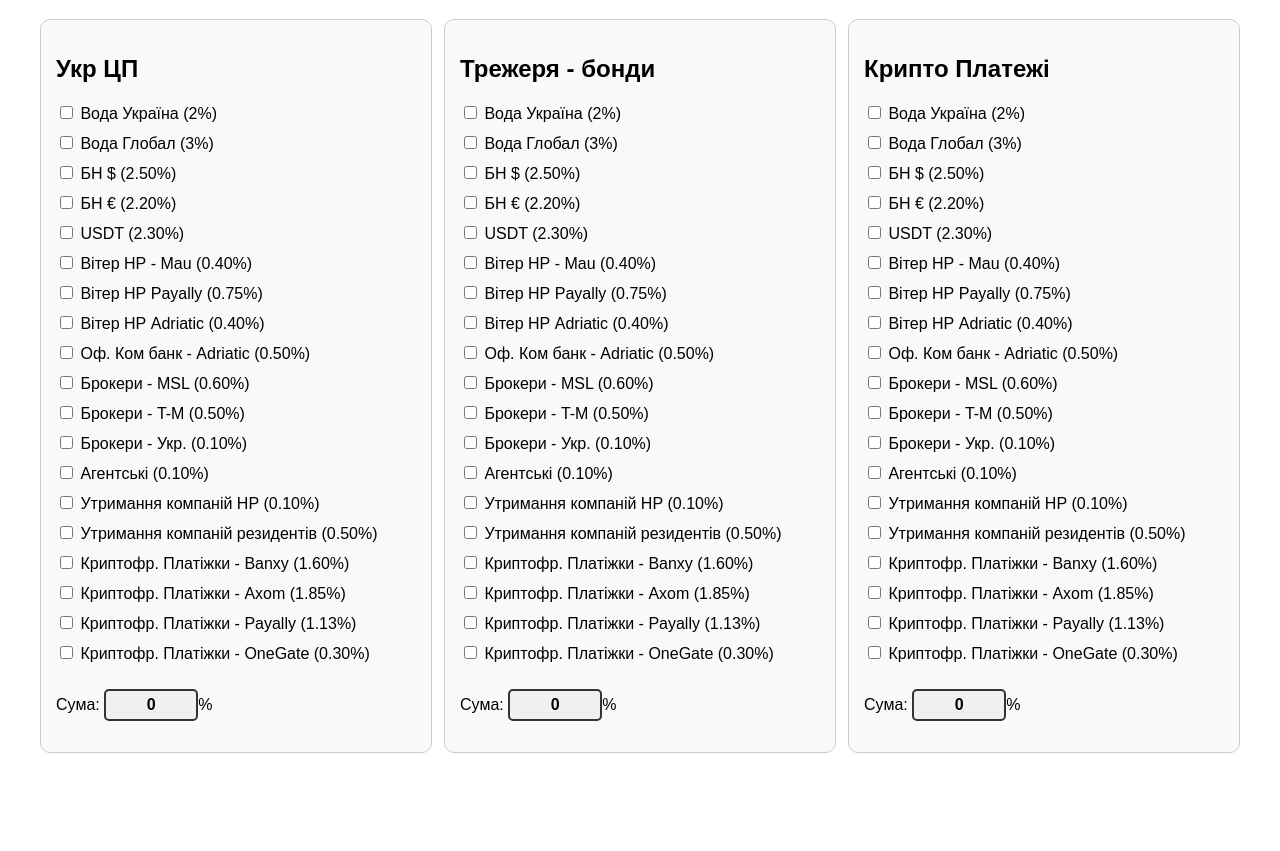
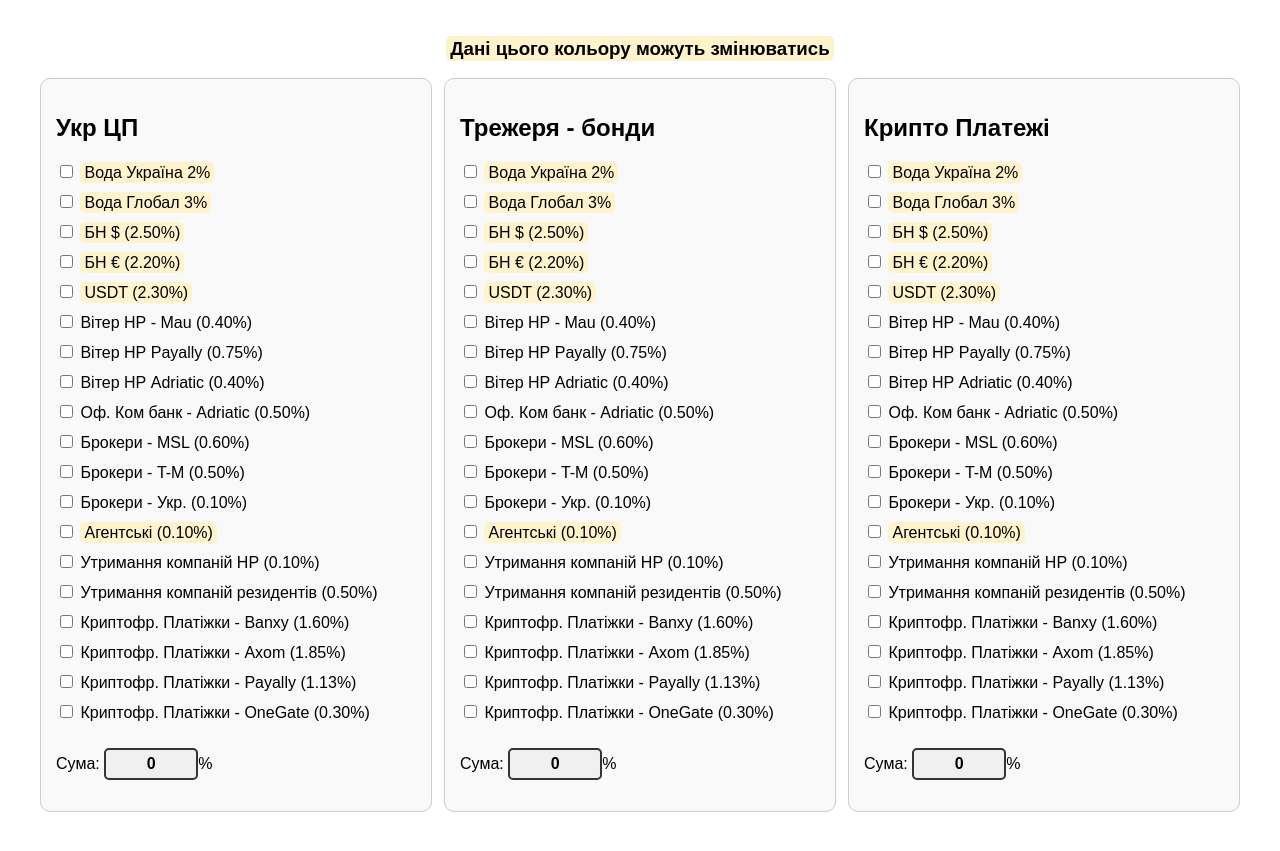
Before and after one commit to Fin-calc/fin-calc-v4, a plain HTML site: page index.html in a window 1280 px wide. Shown: the part 81-932 px from the top of the page. Before the commit the page ends 874 px from the top, so only its background shows below. Drawn offline with Linux system fonts and the light colour scheme.

Commit message:
Colors
added color highlight

```diff
--- a/index.html
+++ b/index.html
@@ -10,15 +10,16 @@
 <body>
     <div class="container">
         <h1>Собівартість</h1>
+        <h3><span class="highlight-yellow">Дані цього кольору можуть змінюватись</span></label></h3>
         <div class="columns">
             <div class="column">
                 <h2>Укр ЦП</h2>
                 <div class="checkboxes">
-                    <label><input type="checkbox" onchange="calculateSum('ukr_cp', 2)"> Вода Україна (2%)</label>
-                    <label><input type="checkbox" onchange="calculateSum('ukr_cp', 3)"> Вода Глобал (3%)</label>
-                    <label><input type="checkbox" onchange="calculateSum('ukr_cp', 2.5)"> БН $ (2.50%)</label>
-                    <label><input type="checkbox" onchange="calculateSum('ukr_cp', 2.2)"> БН € (2.20%)</label>
-                    <label><input type="checkbox" onchange="calculateSum('ukr_cp', 2.3)"> USDT (2.30%)</label>
+                    <label><input type="checkbox" onchange="calculateSum('ukr_cp', 2)"> <span class="highlight-yellow">Вода Україна 2%</span></label>
+                    <label><input type="checkbox" onchange="calculateSum('ukr_cp', 3)"> <span class="highlight-yellow">Вода Глобал 3%</span></label>
+                    <label><input type="checkbox" onchange="calculateSum('ukr_cp', 2.5)"> <span class="highlight-yellow"> БН $ (2.50%)</span></label>
+                    <label><input type="checkbox" onchange="calculateSum('ukr_cp', 2.2)"> <span class="highlight-yellow">БН € (2.20%)</span></label>
+                    <label><input type="checkbox" onchange="calculateSum('ukr_cp', 2.3)"> <span class="highlight-yellow">USDT (2.30%)</span></label>
                     <label><input type="checkbox" onchange="calculateSum('ukr_cp', 0.4)"> Вітер НР - Mau (0.40%)</label>
                     <label><input type="checkbox" onchange="calculateSum('ukr_cp', 0.75)"> Вітер НР Payally (0.75%)</label>
                     <label><input type="checkbox" onchange="calculateSum('ukr_cp', 0.4)"> Вітер НР Adriatic (0.40%)</label>
@@ -26,7 +27,7 @@
                     <label><input type="checkbox" onchange="calculateSum('ukr_cp', 0.6)"> Брокери - MSL (0.60%)</label>
                     <label><input type="checkbox" onchange="calculateSum('ukr_cp', 0.5)"> Брокери - T-M (0.50%)</label>
                     <label><input type="checkbox" onchange="calculateSum('ukr_cp', 0.1)"> Брокери - Укр. (0.10%)</label>
-                    <label><input type="checkbox" onchange="calculateSum('ukr_cp', 0.1)"> Агентські (0.10%)</label>
+                    <label><input type="checkbox" onchange="calculateSum('ukr_cp', 0.1)"> <span class="highlight-yellow">Агентські (0.10%)</span></label>
                     <label><input type="checkbox" onchange="calculateSum('ukr_cp', 0.1)"> Утримання компаній НР (0.10%)</label>
                     <label><input type="checkbox" onchange="calculateSum('ukr_cp', 0.5)"> Утримання компаній резидентів (0.50%)</label>
                     <label><input type="checkbox" onchange="calculateSum('ukr_cp', 1.6)"> Криптофр. Платіжки - Banxy (1.60%)</label>
@@ -39,11 +40,11 @@
             <div class="column">
                 <h2>Трежеря - бонди</h2>
                 <div class="checkboxes">
-                    <label><input type="checkbox" onchange="calculateSum('treasury_bonds', 2)"> Вода Україна (2%)</label>
-                    <label><input type="checkbox" onchange="calculateSum('treasury_bonds', 3)"> Вода Глобал (3%)</label>
-                    <label><input type="checkbox" onchange="calculateSum('treasury_bonds', 2.5)"> БН $ (2.50%)</label>
-                    <label><input type="checkbox" onchange="calculateSum('treasury_bonds', 2.2)"> БН € (2.20%)</label>
-                    <label><input type="checkbox" onchange="calculateSum('treasury_bonds', 2.3)"> USDT (2.30%)</label>
+                    <label><input type="checkbox" onchange="calculateSum('treasury_bonds', 2)"> <span class="highlight-yellow">Вода Україна 2%</span></label>
+                    <label><input type="checkbox" onchange="calculateSum('treasury_bonds', 3)"> <span class="highlight-yellow">Вода Глобал 3%</span></label>
+                    <label><input type="checkbox" onchange="calculateSum('treasury_bonds', 2.5)"> <span class="highlight-yellow"> БН $ (2.50%)</span></label>
+                    <label><input type="checkbox" onchange="calculateSum('treasury_bonds', 2.2)"> <span class="highlight-yellow">БН € (2.20%)</span></label>
+                    <label><input type="checkbox" onchange="calculateSum('treasury_bonds', 2.3)"> <span class="highlight-yellow">USDT (2.30%)</span></label>
                     <label><input type="checkbox" onchange="calculateSum('treasury_bonds', 0.4)"> Вітер НР - Mau (0.40%)</label>
                     <label><input type="checkbox" onchange="calculateSum('treasury_bonds', 0.75)"> Вітер НР Payally (0.75%)</label>
                     <label><input type="checkbox" onchange="calculateSum('treasury_bonds', 0.4)"> Вітер НР Adriatic (0.40%)</label>
@@ -51,7 +52,7 @@
                     <label><input type="checkbox" onchange="calculateSum('treasury_bonds', 0.6)"> Брокери - MSL (0.60%)</label>
                     <label><input type="checkbox" onchange="calculateSum('treasury_bonds', 0.5)"> Брокери - T-M (0.50%)</label>
                     <label><input type="checkbox" onchange="calculateSum('treasury_bonds', 0.1)"> Брокери - Укр. (0.10%)</label>
-                    <label><input type="checkbox" onchange="calculateSum('treasury_bonds', 0.1)"> Агентські (0.10%)</label>
+                    <label><input type="checkbox" onchange="calculateSum('treasury_bonds', 0.1)"> <span class="highlight-yellow">Агентські (0.10%)</span></label>
                     <label><input type="checkbox" onchange="calculateSum('treasury_bonds', 0.1)"> Утримання компаній НР (0.10%)</label>
                     <label><input type="checkbox" onchange="calculateSum('treasury_bonds', 0.5)"> Утримання компаній резидентів (0.50%)</label>
                     <label><input type="checkbox" onchange="calculateSum('treasury_bonds', 1.6)"> Криптофр. Платіжки - Banxy (1.60%)</label>
@@ -64,11 +65,11 @@
             <div class="column">
                 <h2>Крипто Платежі</h2>
                 <div class="checkboxes">
-                    <label><input type="checkbox" onchange="calculateSum('crypto_payments', 2)"> Вода Україна (2%)</label>
-                    <label><input type="checkbox" onchange="calculateSum('crypto_payments', 3)"> Вода Глобал (3%)</label>
-                    <label><input type="checkbox" onchange="calculateSum('crypto_payments', 2.5)"> БН $ (2.50%)</label>
-                    <label><input type="checkbox" onchange="calculateSum('crypto_payments', 2.2)"> БН € (2.20%)</label>
-                    <label><input type="checkbox" onchange="calculateSum('crypto_payments', 2.3)"> USDT (2.30%)</label>
+                    <label><input type="checkbox" onchange="calculateSum('crypto_payments', 2)"> <span class="highlight-yellow">Вода Україна 2%</span></label>
+                    <label><input type="checkbox" onchange="calculateSum('crypto_payments', 3)"> <span class="highlight-yellow">Вода Глобал 3%</span></label>
+                    <label><input type="checkbox" onchange="calculateSum('crypto_payments', 2.5)"> <span class="highlight-yellow"> БН $ (2.50%)</span></label>
+                    <label><input type="checkbox" onchange="calculateSum('crypto_payments', 2.2)"> <span class="highlight-yellow">БН € (2.20%)</span></label>
+                    <label><input type="checkbox" onchange="calculateSum('crypto_payments', 2.3)"> <span class="highlight-yellow">USDT (2.30%)</span></label>
                     <label><input type="checkbox" onchange="calculateSum('crypto_payments', 0.4)"> Вітер НР - Mau (0.40%)</label>
                     <label><input type="checkbox" onchange="calculateSum('crypto_payments', 0.75)"> Вітер НР Payally (0.75%)</label>
                     <label><input type="checkbox" onchange="calculateSum('crypto_payments', 0.4)"> Вітер НР Adriatic (0.40%)</label>
@@ -76,7 +77,7 @@
                     <label><input type="checkbox" onchange="calculateSum('crypto_payments', 0.6)"> Брокери - MSL (0.60%)</label>
                     <label><input type="checkbox" onchange="calculateSum('crypto_payments', 0.5)"> Брокери - T-M (0.50%)</label>
                     <label><input type="checkbox" onchange="calculateSum('crypto_payments', 0.1)"> Брокери - Укр. (0.10%)</label>
-                    <label><input type="checkbox" onchange="calculateSum('crypto_payments', 0.1)"> Агентські (0.10%)</label>
+                    <label><input type="checkbox" onchange="calculateSum('crypto_payments', 0.1)"> <span class="highlight-yellow">Агентські (0.10%)</span></label>
                     <label><input type="checkbox" onchange="calculateSum('crypto_payments', 0.1)"> Утримання компаній НР (0.10%)</label>
                     <label><input type="checkbox" onchange="calculateSum('crypto_payments', 0.5)"> Утримання компаній резидентів (0.50%)</label>
                     <label><input type="checkbox" onchange="calculateSum('crypto_payments', 1.6)"> Криптофр. Платіжки - Banxy (1.60%)</label>
--- a/styles.css
+++ b/styles.css
@@ -53,6 +53,26 @@ label {
     font-weight: bold;
 }
 
+/* Кольорові фони для деяких чекбоксів */
+.highlight-blue {
+    background-color: #d0ebff;
+    padding: 2px 4px;
+    border-radius: 5px;
+}
+
+.highlight-red {
+    background-color: #ffd0d0;
+    padding: 2px 4px;
+    border-radius: 5px;
+}
+
+.highlight-yellow {
+    background-color: #fff3cd;
+    padding: 2px 4px;
+    border-radius: 5px;
+}
+
+
 /* Адаптивний дизайн для мобільних пристроїв */
 @media (max-width: 768px) {
     .columns {
```
